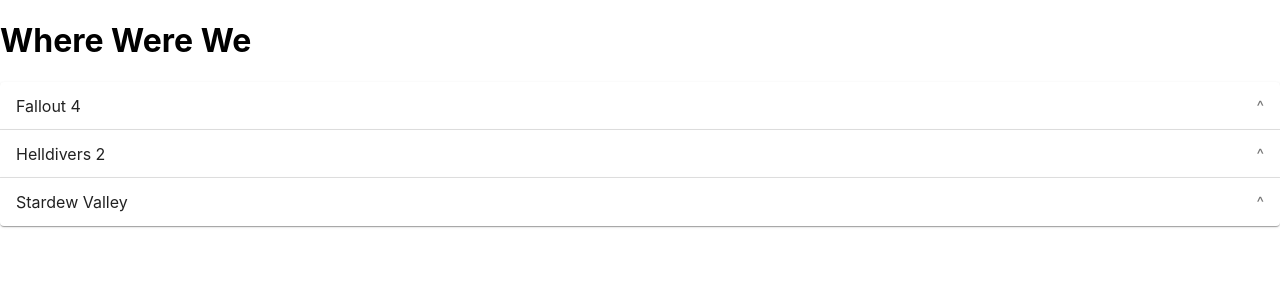
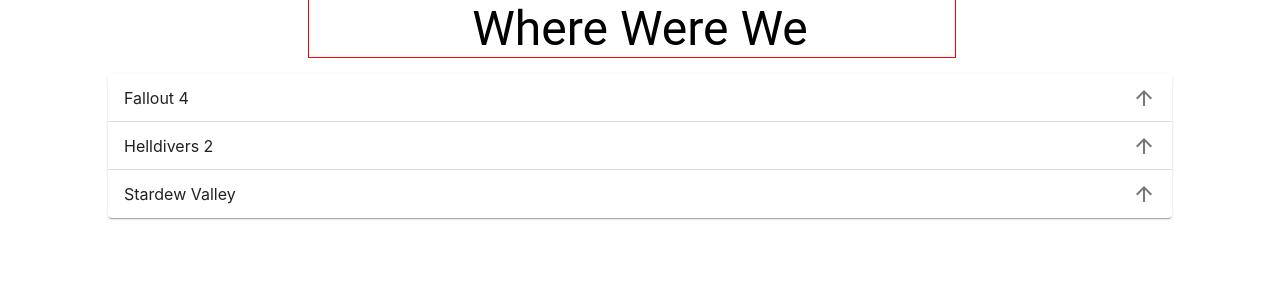
Before and after one commit to abwhitley/WhereWereWeMUI, a React (Create React App) app in the folder wherewerewemui/: page / in a window 1280 px wide. Shown: the top 300 px of the page. Built offline with nearby package versions, Linux system fonts and the light colour scheme.

Commit message:
Integrated Grid System

```diff
--- a/wherewerewemui/package.json
+++ b/wherewerewemui/package.json
@@ -5,6 +5,7 @@
   "dependencies": {
     "@emotion/react": "^11.11.4",
     "@emotion/styled": "^11.11.0",
+    "@mui/icons-material": "^5.15.14",
     "@mui/material": "^5.15.13",
     "@mui/styled-engine-sc": "^6.0.0-alpha.17",
     "@testing-library/jest-dom": "^5.17.0",
--- a/wherewerewemui/src/App.css
+++ b/wherewerewemui/src/App.css
@@ -1,5 +1,9 @@
 .App {
   text-align: center;
+}
+
+.app {
+  background-color: grey;
 }
 
 .App-logo {
--- a/wherewerewemui/src/App.tsx
+++ b/wherewerewemui/src/App.tsx
@@ -7,53 +7,70 @@
 import AccordionSummary from '@mui/material/AccordionSummary';
 import AccordionDetails from '@mui/material/AccordionDetails';
 import Button from '@mui/material/Button';
-import GamesInterface, {allGames} from "./GamesInterface";
+import GamesInterface, { allGames } from "./GamesInterface";
+import ArrowUpwardIcon from '@mui/icons-material/ArrowUpward';
+import {Grid} from "@mui/material";
+import Typography from '@mui/material/Typography';
+import {useState} from "react";
 
 function App() {
 
+    const [showCreateModal, setShowCreateModal] = useState(false)
+
     return (
         <div>
-            <h1>Where Were We</h1>
+            <Grid container spacing={2} sx={{ display:"flex", justifyContent: "center"}}>
+                <Grid item xs={12} sm={10} md={8} lg={6} xl={4} sx={{border: "1px solid red", display: "flex", justifyContent: "center" }}>
+                    <Typography variant="h3" >Where Were We</Typography>
+                </Grid>
+                <Grid item xs={10}>
                     {
                         allGames.map((x:GamesInterface) => (
                             <Accordion>
                                 <AccordionSummary
-                            expandIcon={"^"}
+                                    expandIcon={ <ArrowUpwardIcon fontSize="medium" /> }
                                     aria-controls="panel1-content"
                                     id="panel1-header"
                                 >
-                        {x.title}
+                                    { x.title }
                                 </AccordionSummary>
                                 <AccordionDetails>
                                     <Accordion>
                                         <AccordionSummary
-                                expandIcon={"^"}
+                                            expandIcon={ <ArrowUpwardIcon fontSize="small" /> }
                                             aria-controls="panel1-content"
                                             id="panel1-header"
                                         >
                                             Last Done
                                         </AccordionSummary>
                                         <AccordionDetails>
-                                {x.lastDone}
+                                            { x.lastDone }
                                         </AccordionDetails>
                                     </Accordion>
 
                                     <Accordion>
                                         <AccordionSummary
-                                    expandIcon={"^"}
+                                            expandIcon={ <ArrowUpwardIcon fontSize="small" /> }
                                             aria-controls="panel1-content"
                                             id="panel1-header"
                                         >
                                             Up Next
                                         </AccordionSummary>
                                         <AccordionDetails>
-                                    {x.upNext}
+                                            { x.upNext }
                                         </AccordionDetails>
                                     </Accordion>
                                 </AccordionDetails>
                             </Accordion>
                         ))
                     }
+                </Grid>
+            </Grid>
+
+            {/*{*/}
+            {/*    showCreateModal &&*/}
+            {/*    */}
+            {/*}*/}
         </div>
     );
 }
```
Also changed, not shown: 1 other file (tests, documents, lock files or other folders). Lines whose indentation alone changed are shown as unchanged.
